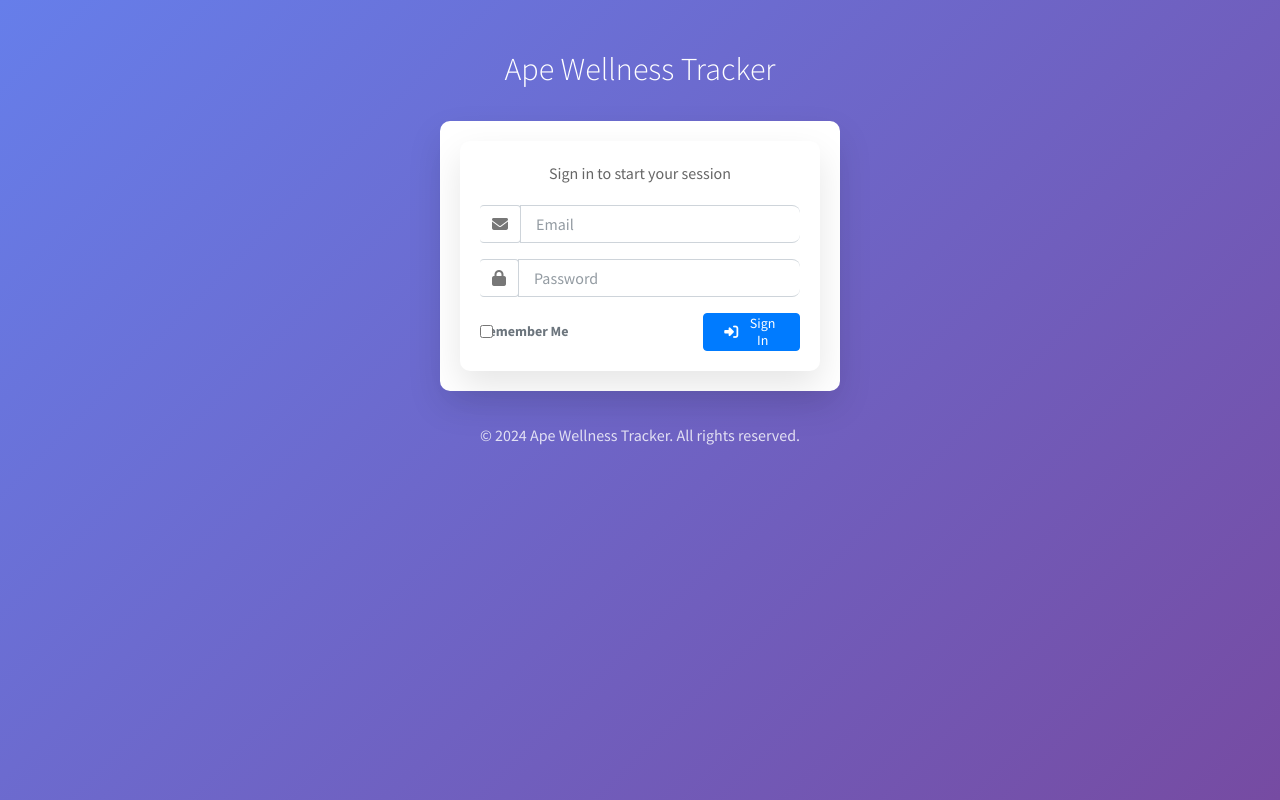
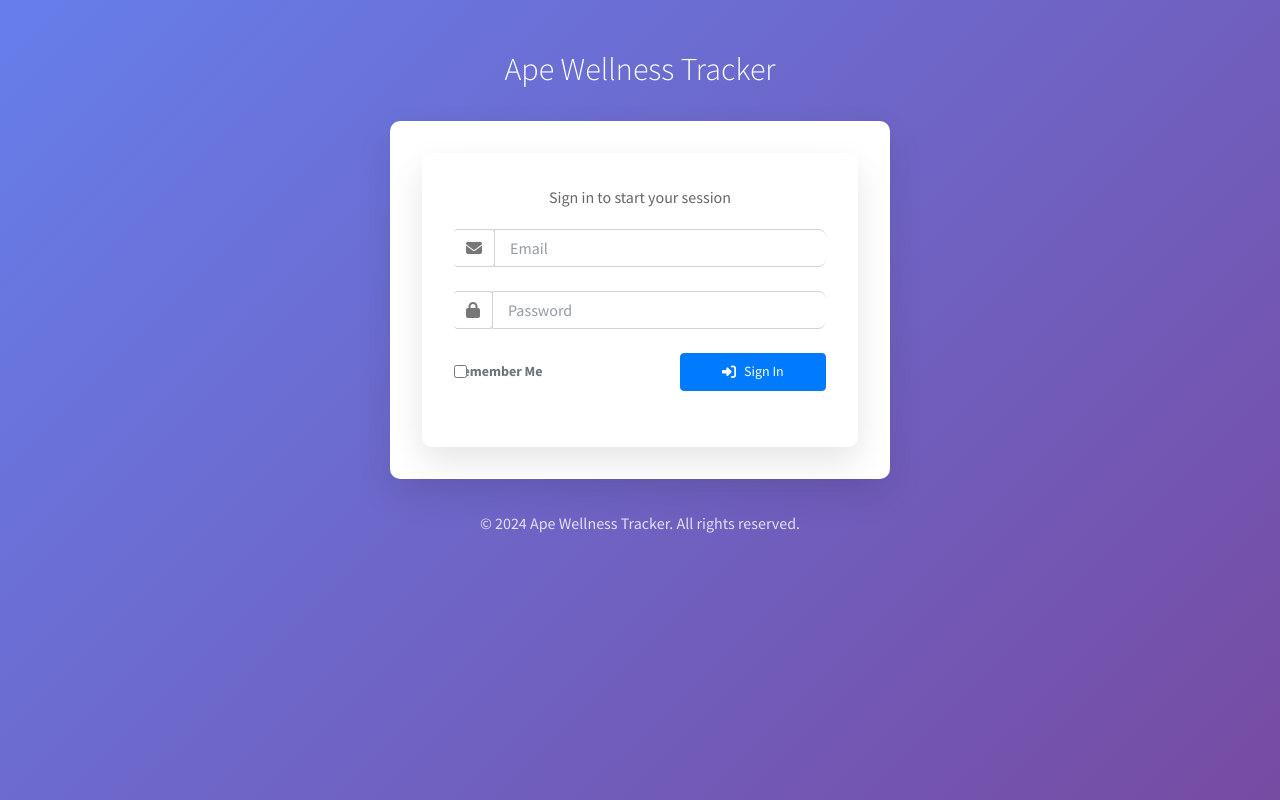
Before and after one commit to Interdisciplinary-Computing-Lab/ape-wellness-tracker, a Flask app: template backend/templates/security/login_user.html in a window 1280 px wide. Run offline with Flask 3, Linux system fonts and the light colour scheme; the template is opened without the code that fills it: most values are stand-ins (such as "Sample title", 1, 10 or a date in 2020); form fields are guessed from the names that the template uses; some libraries are stand-ins or nearby versions.

Commit message:
Improve login card sizing and fix Remember Me text cutoff
- Increase login card width from 400px to 500px for better background alignment
- Fix Remember Me text cutoff by adjusting column widths (col-7/col-5)
- Add proper CSS to prevent text overflow and ensure visibility
- Increase spacing between form elements for better visual balance
- Add padding to card body for more spacious appearance
- Improve overall layout proportions and readability

```diff
--- a/backend/templates/security/login_user.html
+++ b/backend/templates/security/login_user.html
@@ -19,7 +19,7 @@
             justify-content: center;
         }
         .login-box {
-            width: 400px;
+            width: 500px;
             margin: 0 auto;
         }
         .login-logo {
@@ -40,6 +40,7 @@
         .login-card-body {
             border-radius: 10px;
             box-shadow: 0 15px 35px rgba(0,0,0,0.1);
+            padding: 2rem;
         }
         .input-group-text {
             background-color: #f8f9fa;
@@ -95,17 +96,21 @@
             height: 38px;
             display: flex;
             align-items: center;
+            min-width: 0;
         }
 
         .icheck-primary .form-check-input {
             margin: 0;
             margin-right: 8px;
+            flex-shrink: 0;
         }
 
         .icheck-primary label {
             margin: 0;
             font-size: 14px;
             color: #6c757d;
+            white-space: nowrap;
+            overflow: visible;
         }
 
         .btn-primary {
@@ -149,7 +154,7 @@
                 <form action="{{ url_for_security('login') }}" method="POST" name="login_user_form">
                     {{ login_user_form.hidden_tag() }}
 
-                    <div class="input-group mb-3">
+                    <div class="input-group mb-4">
                         <div class="input-group-prepend">
                             <span class="input-group-text">
                                 <i class="fas fa-envelope"></i>
@@ -158,7 +163,7 @@
                         {{ login_user_form.email(class="form-control", placeholder="Email", required=true) }}
                     </div>
 
-                    <div class="input-group mb-3">
+                    <div class="input-group mb-4">
                         <div class="input-group-prepend">
                             <span class="input-group-text">
                                 <i class="fas fa-lock"></i>
@@ -167,8 +172,8 @@
                         {{ login_user_form.password(class="form-control", placeholder="Password", required=true) }}
                     </div>
 
-                    <div class="row align-items-center">
-                        <div class="col-8">
+                    <div class="row align-items-center mb-4">
+                        <div class="col-7">
                             <div class="icheck-primary d-flex align-items-center">
                                 {{ login_user_form.remember(class="form-check-input mr-2") }}
                                 <label for="{{ login_user_form.remember.id }}" class="mb-0">
@@ -176,7 +181,7 @@
                                 </label>
                             </div>
                         </div>
-                        <div class="col-4">
+                        <div class="col-5">
                             <button type="submit" class="btn btn-primary btn-block">
                                 <i class="fas fa-sign-in-alt mr-2"></i>Sign In
                             </button>
```
